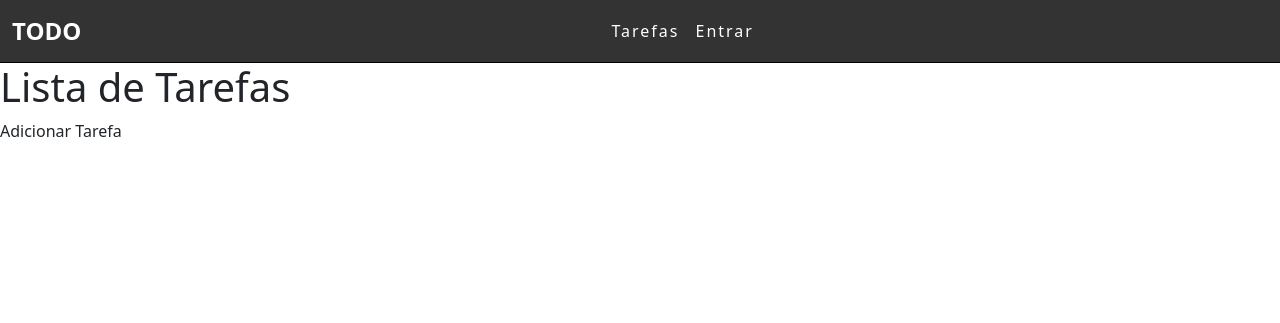
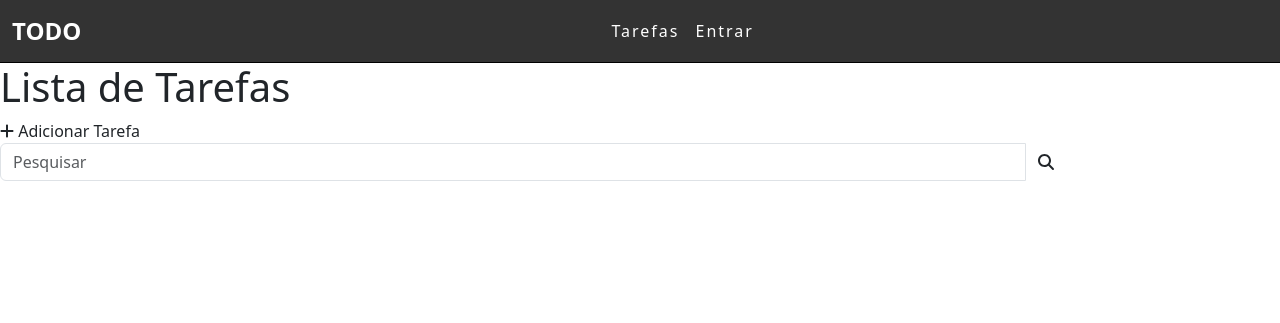
Before and after one commit to DaraDionizio/Django_backend, a Django app: page / in a window 1280 px wide. Shown: the top 323 px of the page. Run offline with Django 5.2, Linux system fonts and the light colour scheme.

Commit message:
version 1.3

```diff
--- a/templates/tarefas/list.html
+++ b/templates/tarefas/list.html
@@ -44,7 +44,17 @@
                 </div>
             </div>
             <div class="col-sm-10">
+                <form method="get" id="search-form">
+                    <div class="input-group">
+                        <input type="text" class="form-control" placeholder="Pesquisar" name="search">
+                        <div class="input-group-btn">
+                            <button class="btn btn-default" id="search-btn" type="submit">
+                                <i class="fa fa-search"></i>
+                            </button>
 
+                        </div>
+                    </div>
+                </form>
             </div>
         </div>
     </main>
@@ -53,6 +63,8 @@
         <p>Developed by Dara Dev</p>
     </footer>
 </body>
+<script src="https://cdnjs.cloudflare.com/ajax/libs/font-awesome/6.5.1/js/all.min.js"></script>
+
 <script src="https://cdn.jsdelivr.net/npm/bootstrap@5.3.8/dist/js/bootstrap.bundle.min.js"
     integrity="sha384-FKyoEForCGlyvwx9Hj09JcYn3nv7wiPVlz7YYwJrWVcXK/BmnVDxM+D2scQbITxI"
     crossorigin="anonymous"></script>
```
